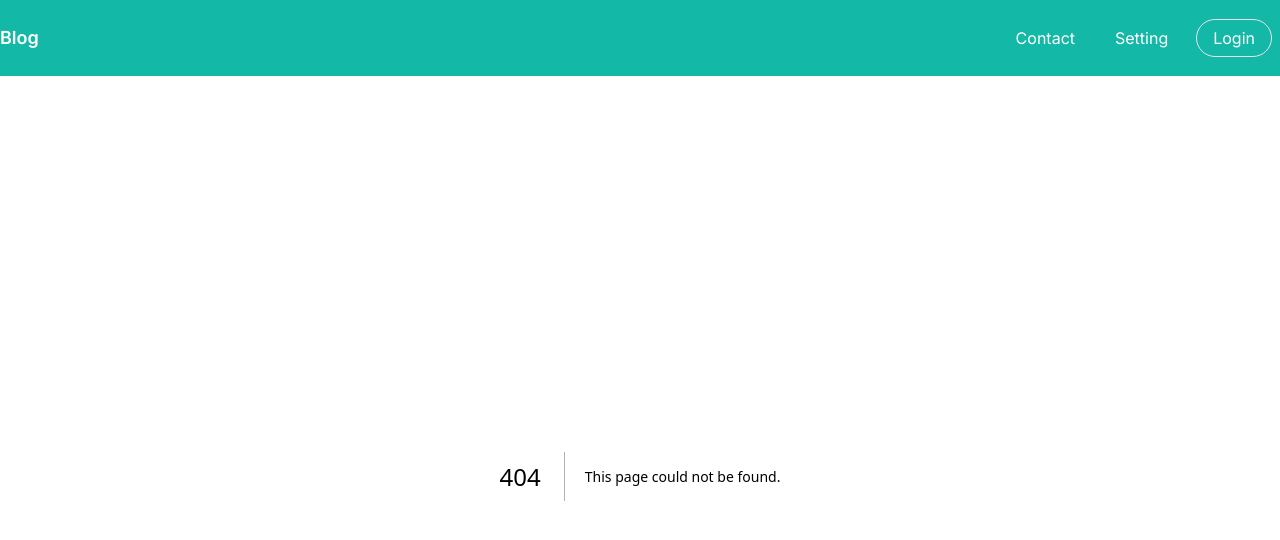
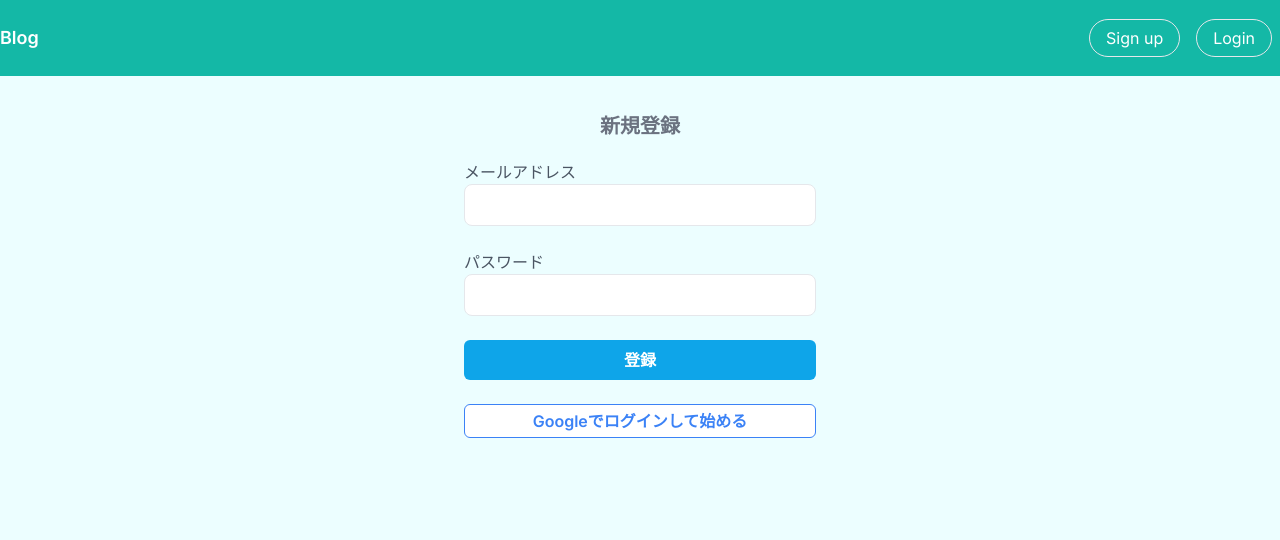
Before and after one commit to kiwichan101kg/next_blog_firebase, a Next.js app: page /signup in a window 1280 px wide. Before the commit this address had no page. Shown: the top 540 px of the page. Built offline with nearby package versions, Linux system fonts and the light colour scheme.

Commit message:
新規登録画面作成

```diff
--- a/package.json
+++ b/package.json
@@ -27,6 +27,7 @@
     "eslint-config-next": "13.4.12",
     "firebase": "^10.1.0",
     "next": "13.4.12",
+    "next-auth": "^4.23.1",
     "postcss": "8.4.27",
     "react": "18.2.0",
     "react-dom": "18.2.0",
--- a/src/app/components/Nav.tsx
+++ b/src/app/components/Nav.tsx
@@ -26,17 +26,18 @@ const Nav = () => {
         <span className={styles.bar}></span>
       </button>
       <ul className={styles.list}>
-        <NavLink href={"/contact"} onClick={() => setNavIsOpen(false)}>
+        {/* <NavLink href={"/contact"} onClick={() => setNavIsOpen(false)}>
           Contact
-        </NavLink>
+        </NavLink> */}
 
-        <NavLink href={"/setting"} onClick={() => setNavIsOpen(false)}>
-          Setting
-        </NavLink>
         {isAuth ? (
           <>
             <NavLink href={"/posts"} onClick={() => setNavIsOpen(false)}>
               Post
+            </NavLink>
+
+            <NavLink href={"/mypage"} onClick={() => setNavIsOpen(false)}>
+              Mypage
             </NavLink>
 
             <NavLink
@@ -48,9 +49,18 @@ const Nav = () => {
             </NavLink>
           </>
         ) : (
-          <NavLink border href={"/login"} onClick={() => setNavIsOpen(false)}>
-            Login
-          </NavLink>
+          <>
+            <NavLink
+              border
+              href={"/signup"}
+              onClick={() => setNavIsOpen(false)}
+            >
+              Sign up
+            </NavLink>
+            <NavLink border href={"/login"} onClick={() => setNavIsOpen(false)}>
+              Login
+            </NavLink>
+          </>
         )}
       </ul>
     </div>
--- /dev/null
+++ b/src/app/signup/page.tsx
@@ -0,0 +1,47 @@
+import React from "react";
+import TextLabel from "../components/atoms/TextLabel";
+import TextInput from "../components/atoms/TextInput";
+import FlexBox from "../components/FlexBox";
+import Button from "../components/atoms/Button";
+import Container from "../components/Container";
+
+const page = () => {
+  return (
+    <>
+      <Container half>
+        <h1 className="text-center  text-gray-500 font-bold text-xl p-5">
+          新規登録
+        </h1>
+        <form action="">
+          <FlexBox>
+            <div>
+              <TextLabel htmlFor={"email"}>メールアドレス</TextLabel>
+              <TextInput
+                type={"text"}
+                id={"email"}
+                name={"email"}
+                ariaLabel={"メールアドレス"}
+              />
+            </div>
+
+            <div>
+              <TextLabel htmlFor={"password"}>パスワード</TextLabel>
+              <TextInput
+                type={"text"}
+                id={"password"}
+                name={"password"}
+                ariaLabel={"パスワード"}
+              />
+            </div>
+
+            <Button blue>登録</Button>
+
+            <Button>Googleでログインして始める</Button>
+          </FlexBox>
+        </form>
+      </Container>
+    </>
+  );
+};
+
+export default page;
```
Also changed, not shown: src/app/mypage/UserInfoForm.tsx (renamed from src/app/setting/UserInfoForm.tsx), src/app/mypage/page.tsx (renamed from src/app/setting/page.tsx), 1 other file (tests, documents, lock files or other folders).
